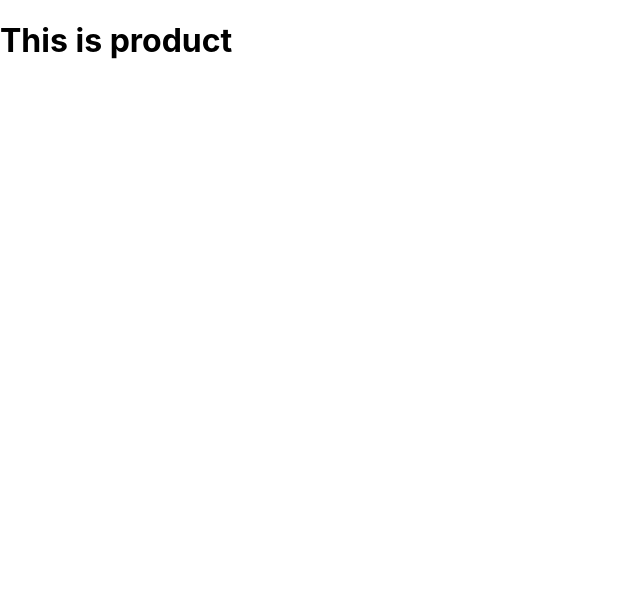
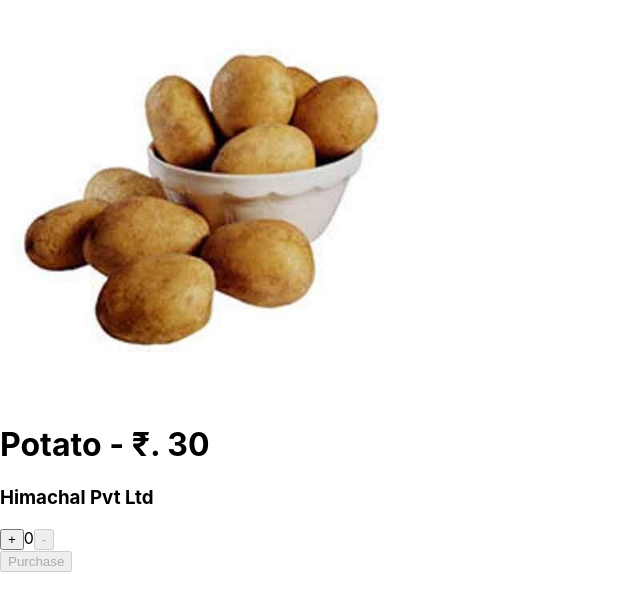
Before and after one commit to aktech27/ecomm-assignment, a React (Create React App) app: page /product/1 in a window 1280 px wide. Shown: the top 610 px of the page, without its empty margins (0-640 px from the left). Built offline with nearby package versions, Linux system fonts and the light colour scheme.

Commit message:
Added Individual product page and components

```diff
--- /dev/null
+++ b/src/components/Dialog/Dialog.css
@@ -0,0 +1,34 @@
+.dialog {
+  height: 100vh;
+  width: 100vw;
+  position: absolute;
+  top: 0;
+  left: 0;
+  display: flex;
+  align-items: center;
+  justify-content: center;
+  background-color: rgba(1, 1, 1, 0.8);
+  color: white;
+}
+
+.container {
+  width: 50%;
+  height: 70%;
+  background-color: rgb(11, 56, 56);
+  display: flex;
+  flex-direction: column;
+  align-items: center;
+  justify-content: space-evenly;
+}
+.container div {
+  font-size: 12px;
+}
+.container button {
+  margin: 0px 8px;
+  font-size: 18px;
+  background-color: rgb(59, 59, 240);
+  padding: 4px 8px;
+  color: white;
+  cursor: pointer;
+  border: 1px solid blue;
+}
--- /dev/null
+++ b/src/components/Dialog/Dialog.jsx
@@ -0,0 +1,24 @@
+import "./Dialog.css";
+
+import React from "react";
+
+const Dialog = (props) => {
+  return (
+    <div className="dialog" style={{ visibility: props.visibility }}>
+      <div className="container">
+        <h1>Purchase Successful</h1>
+        <div>{JSON.stringify(props.product)}</div>
+        <button
+          onClick={() => {
+            props.setVisibility("hidden");
+            window.location.href = "../";
+          }}
+        >
+          Close
+        </button>
+      </div>
+    </div>
+  );
+};
+
+export default Dialog;
--- a/src/screens/Product.js
+++ b/src/screens/Product.js
@@ -1,9 +1,75 @@
-import React from "react";
+import React, { useState } from "react";
+import { useParams } from "react-router";
+import productList from "../assets/productList.json";
+import Dialog from "../components/Dialog/Dialog";
+import Banana from "../assets/img/Banana.jpg";
+import Drumstick from "../assets/img/Drumstick.jpg";
+import Orange from "../assets/img/Orange.jpg";
+import Potato from "../assets/img/Potato.jpg";
 
 const Product = () => {
+  const { id } = useParams();
+  const [product, setProduct] = useState(
+    productList.filter((product) => product.id === parseInt(id))[0]
+  );
+  const [qty, setQty] = useState(0);
+  const [visibility, setVisibility] = useState("hidden");
+  const showModal = () => {
+    product.quantity = qty;
+    setProduct(product);
+    setVisibility("visible");
+  };
+
+  let img;
+  switch (product.name) {
+    case "Banana":
+      img = Banana;
+      break;
+    case "Drumsticks":
+      img = Drumstick;
+      break;
+    case "Orange":
+      img = Orange;
+      break;
+    case "Potato":
+      img = Potato;
+      break;
+    default:
+      break;
+  }
+
   return (
     <div>
-      <h1>This is product</h1>
+      <Dialog visibility={visibility} setVisibility={setVisibility} product={product} />
+      <div>
+        <img src={img} alt="Product" height="400" width="400" />
+        <h1>
+          {product.name} - ₹. {product.price}
+        </h1>
+        <h3>{product.vendor}</h3>
+        <div class="qty-selector">
+          <button className="add" onClick={() => setQty(qty + 1)}>
+            +
+          </button>
+          <span>{qty}</span>
+          <button
+            className="remove"
+            disabled={qty <= 0 ? true : false}
+            onClick={() => setQty(qty - 1)}
+          >
+            -
+          </button>
+        </div>
+        <button
+          id="purchase"
+          disabled={qty ? false : true}
+          onClick={() => {
+            showModal();
+          }}
+        >
+          Purchase
+        </button>
+      </div>
     </div>
   );
 };
```
